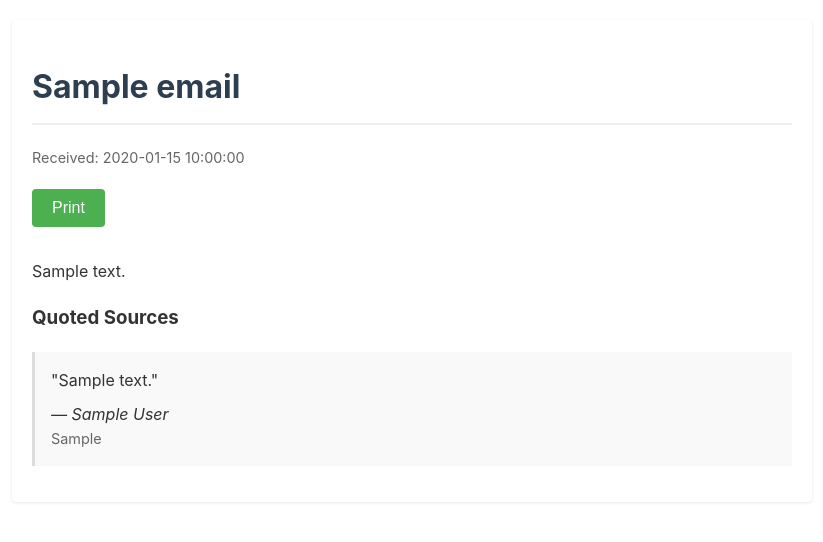
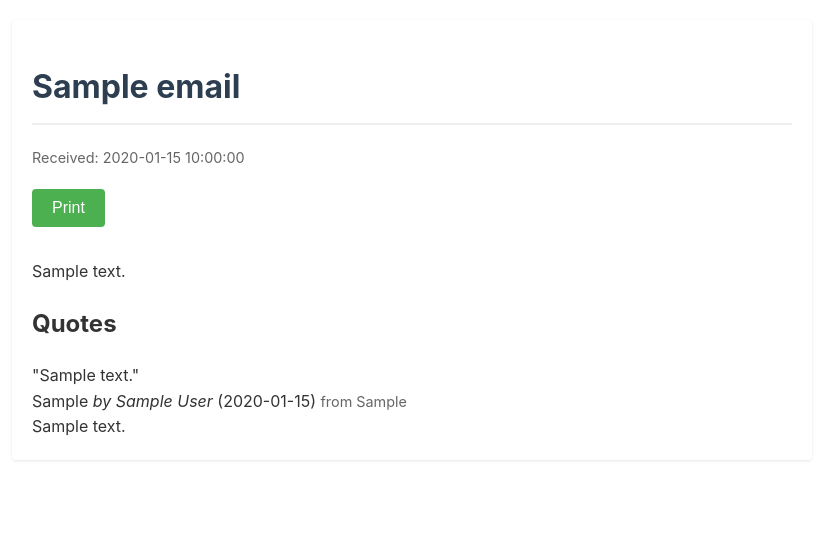
Before and after one commit to powera/atacama, a Flask app: page /recent in a window 1280 px wide. Shown: the top 542 px of the page, without its empty margins (228-1051 px from the left). Run offline with Flask 3, Linux system fonts and the light colour scheme; tables that the repository leaves empty hold one stand-in row (values such as "Sample post").

Commit message:
addtl fields in message.html

```diff
--- a/web/templates/message.html
+++ b/web/templates/message.html
@@ -68,24 +68,33 @@
             </div>
 
             {% if message.quotes %}
-                <footer class="message-footer">
-                    <div class="quotes-section">
-                        <h3>Quoted Sources</h3>
-                        <ul class="quote-list">
-                        {% for quote in message.quotes %}
-                            <li class="quote-item">
-                                <div class="quote-text">"{{ quote.text }}"</div>
+                <div class="quote-section">
+                    <h2>Quotes</h2>
+                    {% for quote in message.quotes %}
+                        <div class="quote-card">
+                            <div class="quote-text">"{{ quote.text }}"</div>
+                            <div class="quote-metadata">
+                                {% if quote.quote_type %}
+                                    <span class="quote-type {{ quote.quote_type }}">{{ quote.quote_type }}</span>
+                                {% endif %}
                                 {% if quote.author %}
-                                    <div class="quote-author">— {{ quote.author }}</div>
+                                    <span class="quote-author">by {{ quote.author }}</span>
+                                {% endif %}
+                                {% if quote.date %}
+                                    <span class="quote-date">({{ quote.date }})</span>
                                 {% endif %}
                                 {% if quote.source %}
-                                    <div class="quote-source">{{ quote.source }}</div>
+                                    <span class="quote-source">from {{ quote.source }}</span>
                                 {% endif %}
-                            </li>
-                        {% endfor %}
-                        </ul>
-                    </div>
-                </footer>
+                            </div>
+                            {% if quote.commentary %}
+                                <div class="quote-commentary">
+                                    {{ quote.commentary }}
+                                </div>
+                            {% endif %}
+                        </div>
+                    {% endfor %}
+                </div>
             {% endif %}
         </div>
     {% endif %}
```
